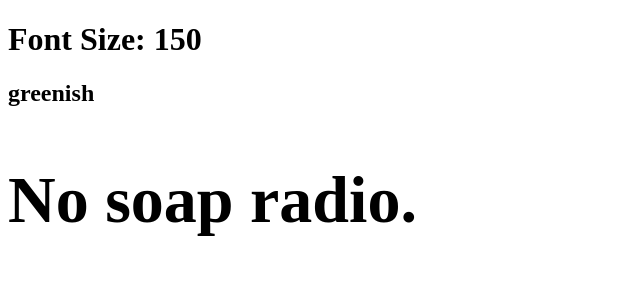
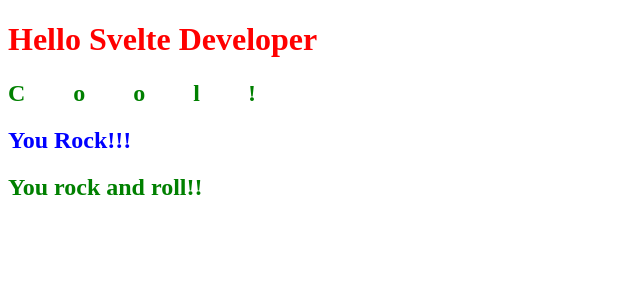
Before and after one commit to udemy-sveltekit-course/demo, a Svelte app: page / in a window 1280 px wide. Shown: the top 300 px of the page, without its empty margins (0-640 px from the left). Built offline with nearby package versions, Linux system fonts and the light colour scheme.

Commit message:
module2-video6

```diff
--- a/src/App.svelte
+++ b/src/App.svelte
@@ -1,10 +1,18 @@
 <script>
-  import Funny from './Funny.svelte';
-  import MissionPossible from './MissionPossible.svelte';
-  let fontSize = 150;
-  let color = 'greenish';
+  import Fun from './Fun.svelte';
+  import Cool from './Cool.svelte';
 </script>
 
-<h1>Font Size: {fontSize}</h1>
-<MissionPossible {color} />
-<Funny {fontSize} />
+<h1>Hello Svelte Developer</h1>
+<Cool />
+<h2>You Rock!!!</h2>
+<Fun />
+
+<style>
+  h1 {
+    color: red;
+  }
+  h2 {
+    color: blue;
+  }
+</style>
--- /dev/null
+++ b/src/Cool.svelte
@@ -0,0 +1,7 @@
+<h2>Cool!</h2>
+
+<style>
+  h2 {
+    letter-spacing: 0.5in;
+  }
+</style>
--- /dev/null
+++ b/src/global.css
@@ -0,0 +1,3 @@
+h2 {
+  color: green;
+}
--- a/src/main.js
+++ b/src/main.js
@@ -1,4 +1,5 @@
 import App from './App.svelte';
+import './global.css';
 const app = new App({
   target: document.getElementById('app'),
 });
```
